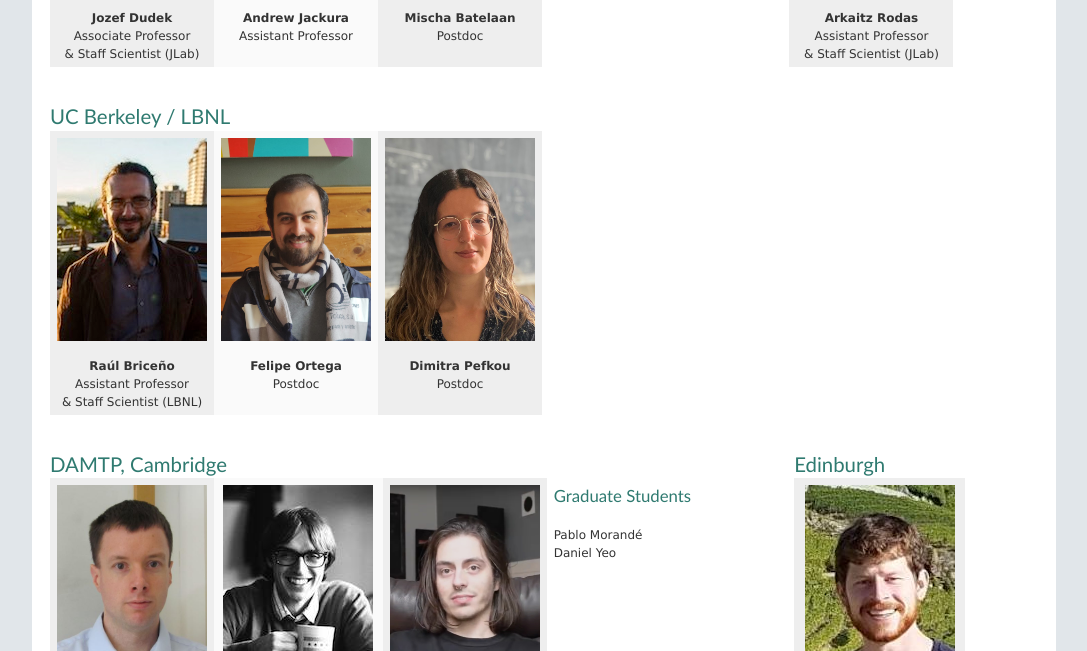
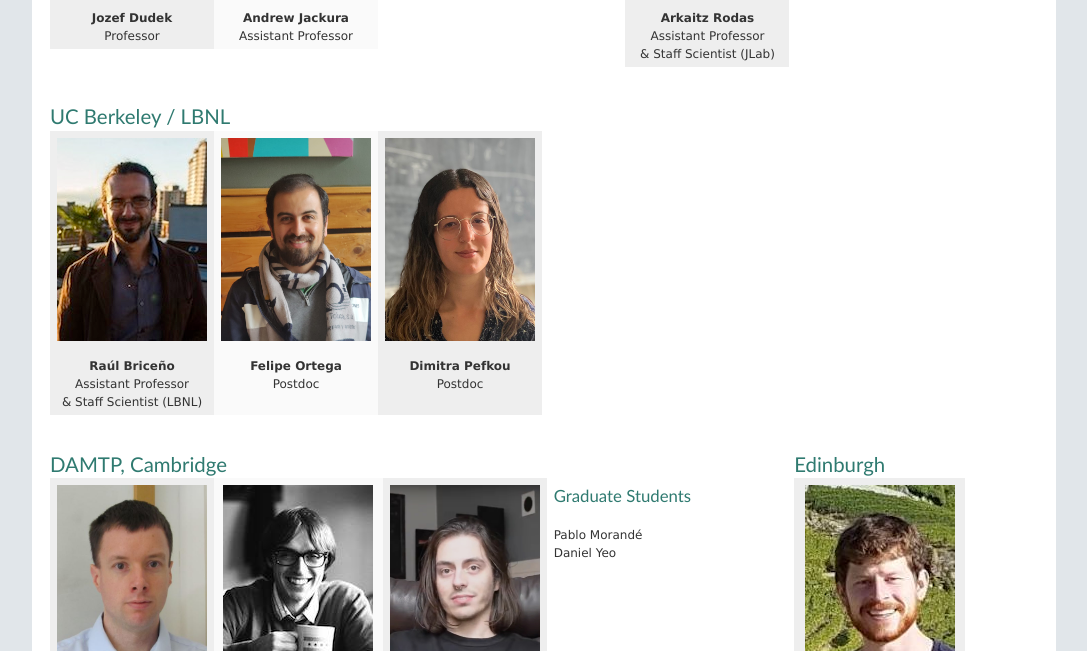
Before and after one commit to HadSpec/hadspec, a Jekyll site: the page built from docs/people.html, in a window 1280 px wide and 900 px high, scrolled down 694 px, cut to the strip 249-900 px from the top of the window. Shown: the whole strip, without its empty margins (82-1169 px from the left). Built offline with Jekyll 4.4.1, drawn with Linux system fonts in a browser that asks for light colours.

Commit message:
edited W&M membership, Dudek promotion and termination and Mischa leaving

```diff
--- a/docs/people.html
+++ b/docs/people.html
@@ -80,10 +80,10 @@ QCD to problems in hadron physics.
 	    <img src="img/people/jackura.jpg" alt="pic" height="203" width="150"></img>
 	  </td>
 
-	  <td class="vert">
+<!--	  <td class="vert">
 	    <img src="img/people/mischa.jpeg" alt="pic" height="203" width="150"></img>
 	  </td>
-
+-->
 
 	  <td class="highlights">
 	    <h3>Graduate Students</h3><br/>
@@ -97,13 +97,13 @@ QCD to problems in hadron physics.
 	<tr class="vert">
 
 	  <td class="vert"> <b>Jozef Dudek</b>
-	    <br/> Associate Professor <br/> &amp; Staff Scientist (JLab) </td>
+	    <br/>  Professor </td>
 
 	    <td class="vert"> <b>Andrew Jackura</b>
 	      <br/> Assistant Professor </td>
 
-	       <td class="vert"> <b>Mischa Batelaan</b>
-	    <br/> Postdoc </td>
+<!--	       <td class="vert"> <b>Mischa Batelaan</b>
+	    <br/> Postdoc </td> -->
 	</tr>
 
       </table>
```
